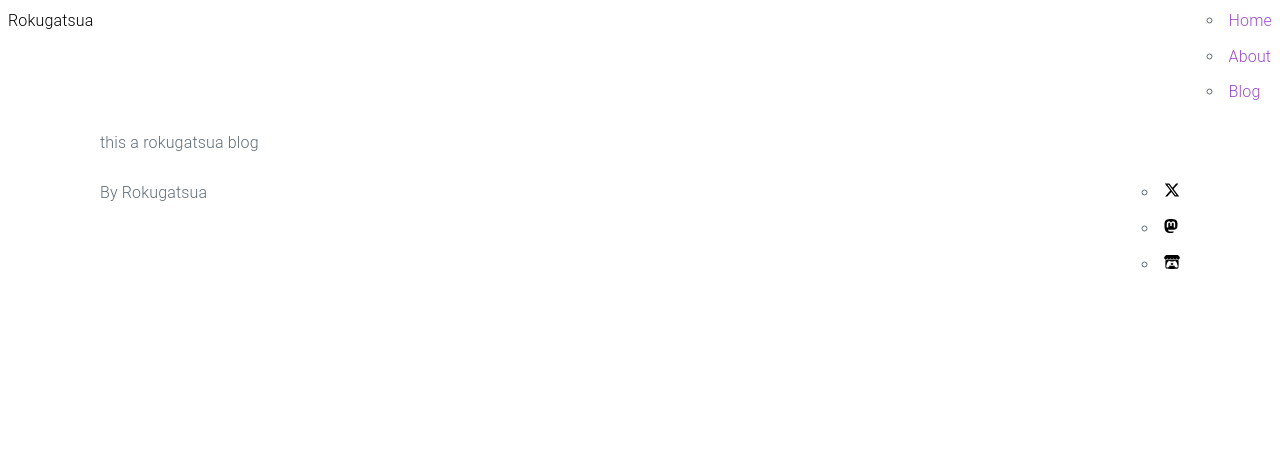
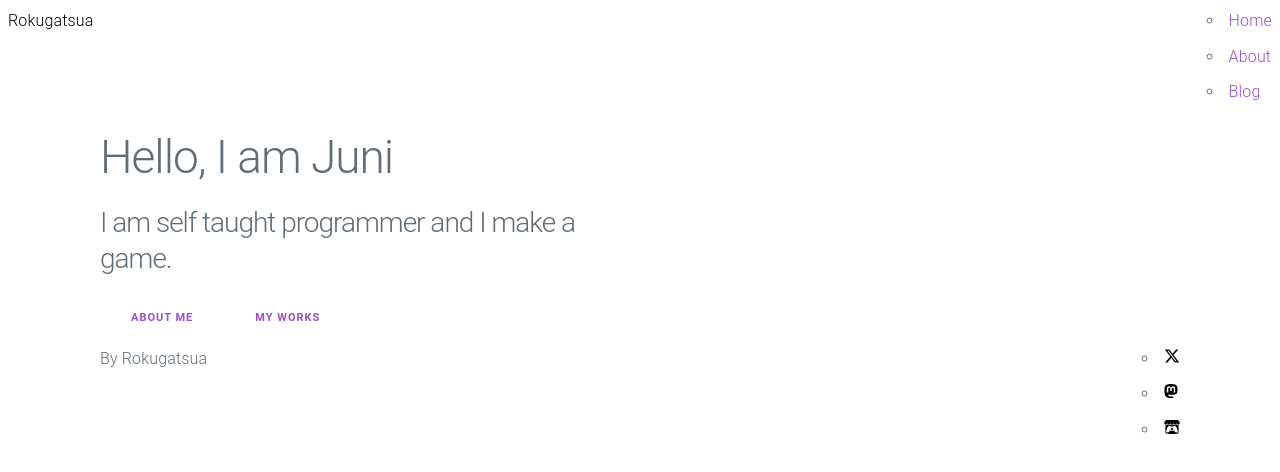
Before and after one commit to Rokugatsua/rokugatsua-blog, a Gatsby site: page / in a window 1280 px wide. Built offline with nearby package versions, Linux system fonts and the light colour scheme; Gatsby itself is replaced by a stand-in of ours.

Commit message:
add content to main page

```diff
--- a/src/pages/index.js
+++ b/src/pages/index.js
@@ -6,7 +6,17 @@ import Seo from "../components/seo"
 const IndexPage = () => {
   return(
     <Layout pageTitle={"Home Page"}>
-      <p>this a rokugatsua blog</p>
+      <div className="row">
+        <div className="column">
+          <h1>Hello, I am Juni</h1>
+          <h3>I am self taught programmer and I make a game.</h3>
+          <div>
+            <a href="/about" className="button button-clear">About me</a>
+            <a href="/about" className="button button-clear">My works</a>
+          </div>
+        </div>
+        <div className="column"></div>
+      </div>
     </Layout>
   )
 }
```
